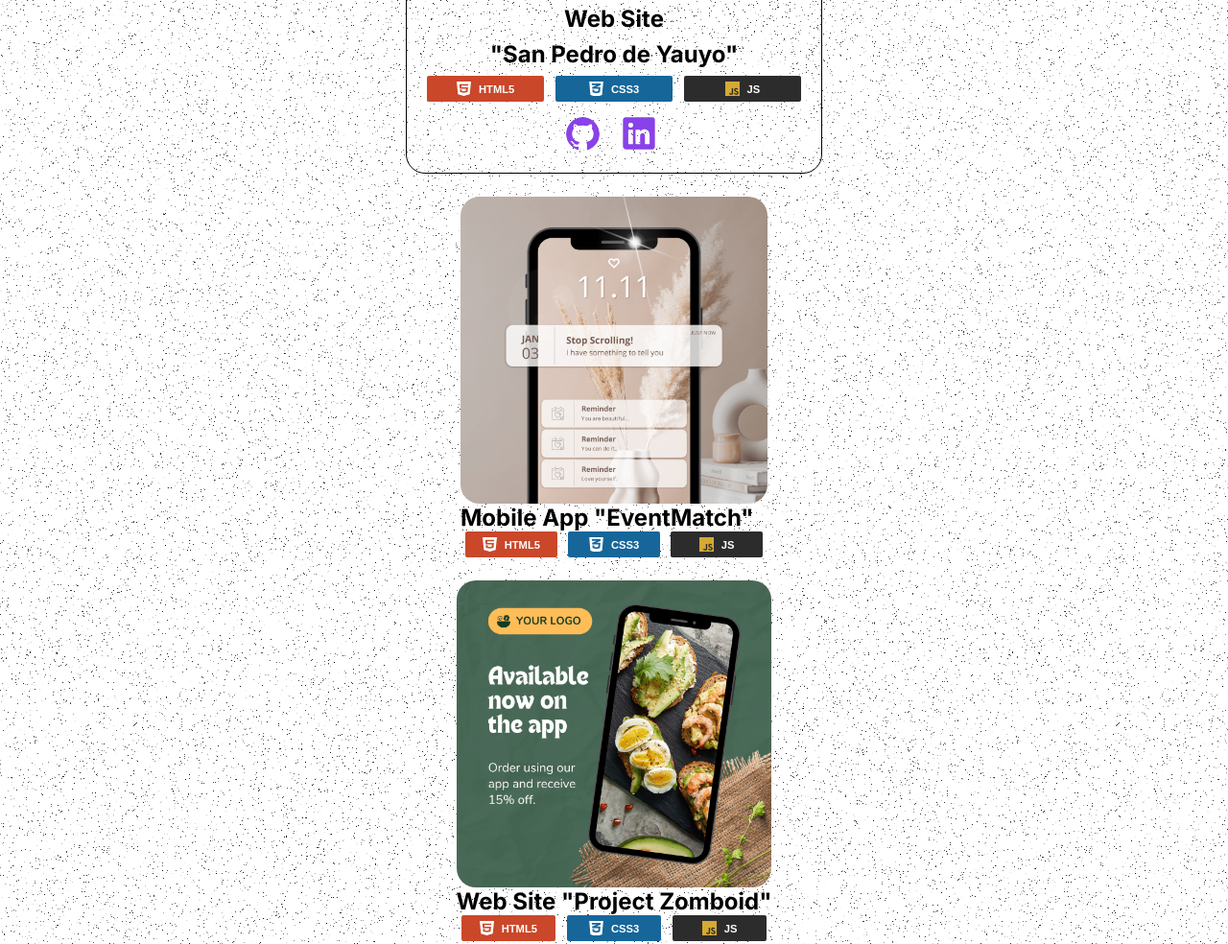
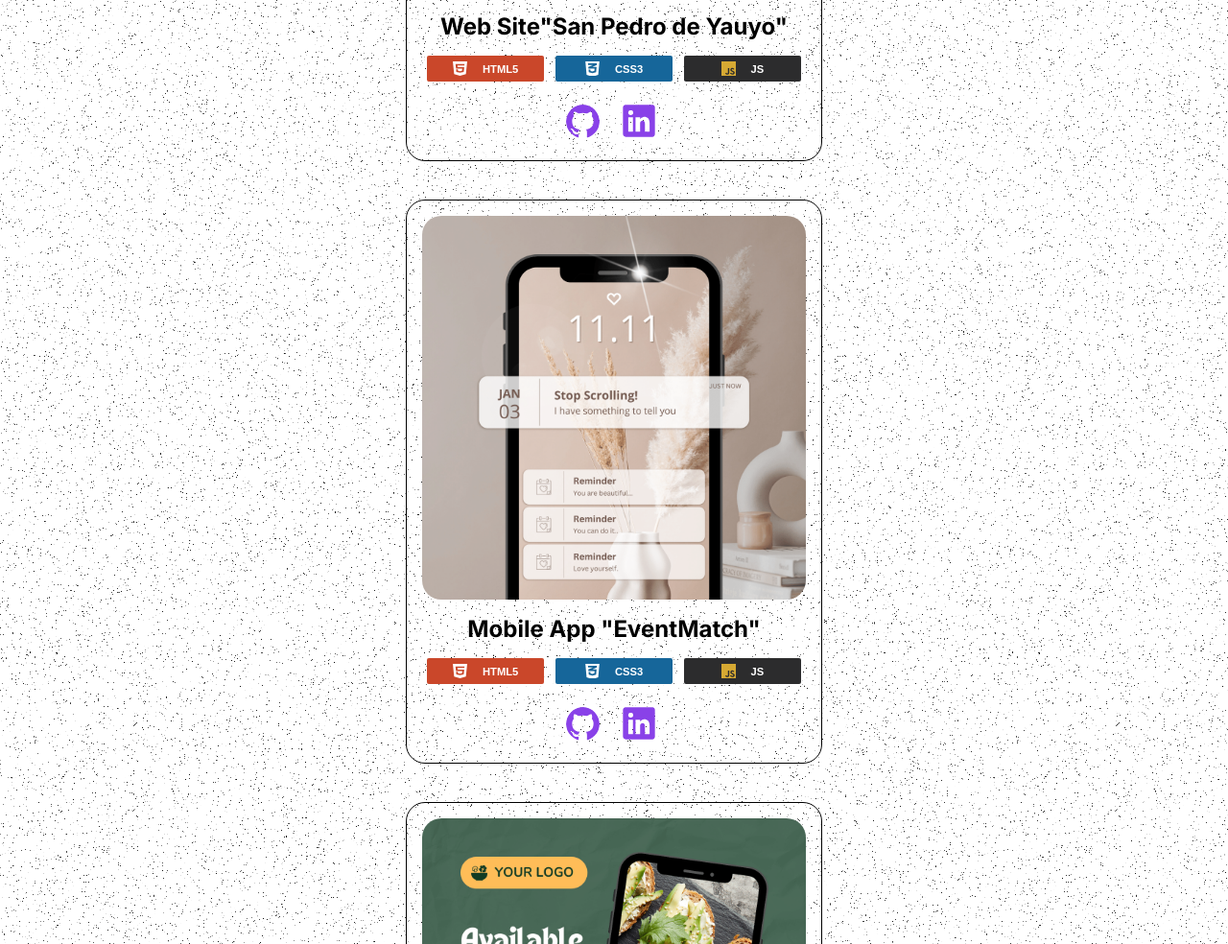
Before and after one commit to AlexeiEvenepoel/Html-CSS-JS_Portfolio, a plain HTML site: page index.html in a window 1280 px wide. Shown: the part 1843-2827 px from the top of the page at 96% size. Drawn offline with Linux system fonts and the light colour scheme.

Commit message:
solucion card

```diff
--- a/index.html
+++ b/index.html
@@ -79,9 +79,7 @@
             <div class="card">
                 <div>
                     <img src="assets/project-1.png" alt="">
-                    <h3>Web Site</h3>
-                    <h3>"San Pedro de Yauyo"</h3>
-                    <p></p>
+                    <h3>Web Site"San Pedro de Yauyo"</h3>
                     <p></p>
                     <div class="btn-lng">
                         <button>
@@ -125,7 +123,14 @@
                             JS
                         </button>
                     </div>
-                    <div class="btn-links"><button></button><button></button></div>
+                    <div class="btn-links">
+                        <button>
+                            <img src="assets/Portfolio/github logo.svg" alt="GitHub Icon">
+                        </button>
+                        <button>
+                            <img src="assets/Portfolio/linkedin logo.svg" alt="GitHub Icon">
+                        </button>
+                    </div>
                 </div>
 
                 <div>
@@ -148,9 +153,10 @@
                     </div>
                     <div class="btn-links">
                         <button>
-
+                            <img src="assets/Portfolio/github logo.svg" alt="GitHub Icon">
                         </button>
                         <button>
+                            <img src="assets/Portfolio/linkedin logo.svg" alt="GitHub Icon">
                         </button>
                     </div>
                 </div>
--- a/style.css
+++ b/style.css
@@ -287,26 +287,26 @@ button:hover{
   flex-direction: column;
   justify-content: space-evenly;
   align-items: center;
-  gap: 1.5rem;
+  gap: 2.5rem;
 }
 
-#portfolio p{
-  display: none;
-}
-
-#portfolio .card :nth-child(1){
+#portfolio .card :nth-child(1),
+#portfolio .card :nth-child(2),
+#portfolio .card :nth-child(3){
   text-align: center;
   display: flex;
   flex-direction: column;
   justify-content: center;
   align-items: center;
-  gap: .5rem;
+  gap: 1rem;
   padding: 1rem;
   border-radius: 20px;
   border: 1px solid black;
 }
 
-#portfolio .card :nth-child(1) img {
+#portfolio .card :nth-child(1) img,
+#portfolio .card :nth-child(2) img,
+#portfolio .card :nth-child(3) img{
   object-fit: cover;
   object-position: center;
   width: 100%;
@@ -316,14 +316,17 @@ button:hover{
   border: none;
 }
 
-#portfolio h3{
+#portfolio .card h3{
   font-size: 1.5rem;
   font-weight: bold;
   color: black;
+  border: none !important;
+  border-radius: 0px !important;
+  padding: 0px !important;
 }
 
-#porrtfolio .card p{
-  display: none;
+#portfolio .card p{
+  display: none !important;
 }
 
 #portfolio .btn-lng {
@@ -340,13 +343,14 @@ button:hover{
   margin: 0px 5px; /* Añade margen entre los botones */
 }
 
-#portfolio .btn-lng button:nth-child(1){
+#portfolio .btn-lng button:nth-child(1),
+#portfolio .btn-lng button:nth-child(2),
+#portfolio .btn-lng button:nth-child(3){
   display: flex;
   flex-direction: row;
   justify-content: center;
   padding: 10px;
   border-radius: 2px;
-  background-color: #CA472A;
   font-weight: 600;
   color: white;
   font-size: 70%;
@@ -354,58 +358,26 @@ button:hover{
   border: none;
   padding: 6px 12px;
 }
+#portfolio .btn-lng button:nth-child(1){
+background-color: #CA472A;
+}
+#portfolio .btn-lng button:nth-child(2){
+background-color: #16669A;
+}
+#portfolio .btn-lng button:nth-child(3){
+background-color: #2C2C2D;
+}
 
-#portfolio .btn-lng button:nth-child(1) img {
+#portfolio .btn-lng button:nth-child(1) img,
+#portfolio .btn-lng button:nth-child(2) img,
+#portfolio .btn-lng button:nth-child(3) img{
   padding: 0px;
   border-radius: 0px;
   width: 15px;
   height: 15px;
 }
 
-#portfolio .btn-lng button:nth-child(2){
-  display: flex;
-  flex-direction: row;
-  justify-content: center;
-  padding: 10px;
-  border-radius: 2px;
-  background-color: #16669A;
-  font-weight: 600;
-  color: white;
-  font-size: 70%;
-  border-radius: 2px;
-  border: none;
-  padding: 6px 12px;
-
-}
-
-#portfolio .btn-lng button:nth-child(2) img {
-  padding: 0px;
-  border-radius: 0px;
-  width: 15px;
-  height: 15px;
-}
-
-#portfolio .btn-lng button:nth-child(3){
-  display: flex;
-  flex-direction: row;
-  justify-content: center;
-  padding: 10px;
-  border-radius: 2px;
-  background-color: #2C2C2D;
-  font-weight: 600;
-  color: white;
-  font-size: 70%;
-  border-radius: 2px;
-  border: none;
-  padding: 6px 12px;
-}
-
-#portfolio .btn-lng button:nth-child(3) img {
-  padding: 0px;
-  border-radius: 0px;
-  width: 15px;
-  height: 15px;
-}
+/* btn-links */
 
 #portfolio .btn-links{
   display: flex;
@@ -415,28 +387,25 @@ button:hover{
   border: none;
 }
 
-#portfolio .btn-links button:nth-child(1){
+#portfolio .btn-links button:nth-child(1),
+#portfolio .btn-links button:nth-child(2)
+{
   padding: 0;
   border: 0px;
   border-radius: 0px;
   background-color: transparent;
 }
+
 #portfolio .btn-links button:nth-child(1) img {
   height: 35px;
 }
 
-#portfolio .btn-links button:nth-child(2){
-  padding: 0;
-  border: 0px;
-  border-radius: 0px;
-  background-color: transparent;
-}
 #portfolio .btn-links button:nth-child(2) img {
   height: 50px;
 }
 
 
-#portfolio .card :nth-child(2) img {
+#portfolio img {
   object-fit: cover;
   object-position: center;
   width: 100%;
@@ -445,7 +414,7 @@ button:hover{
   padding: 0;
   border: none;
 }
-#portfolio .card :nth-child(3) img {
+#portfolio img {
   object-fit: cover;
   object-position: center;
   width: 100%;
```
